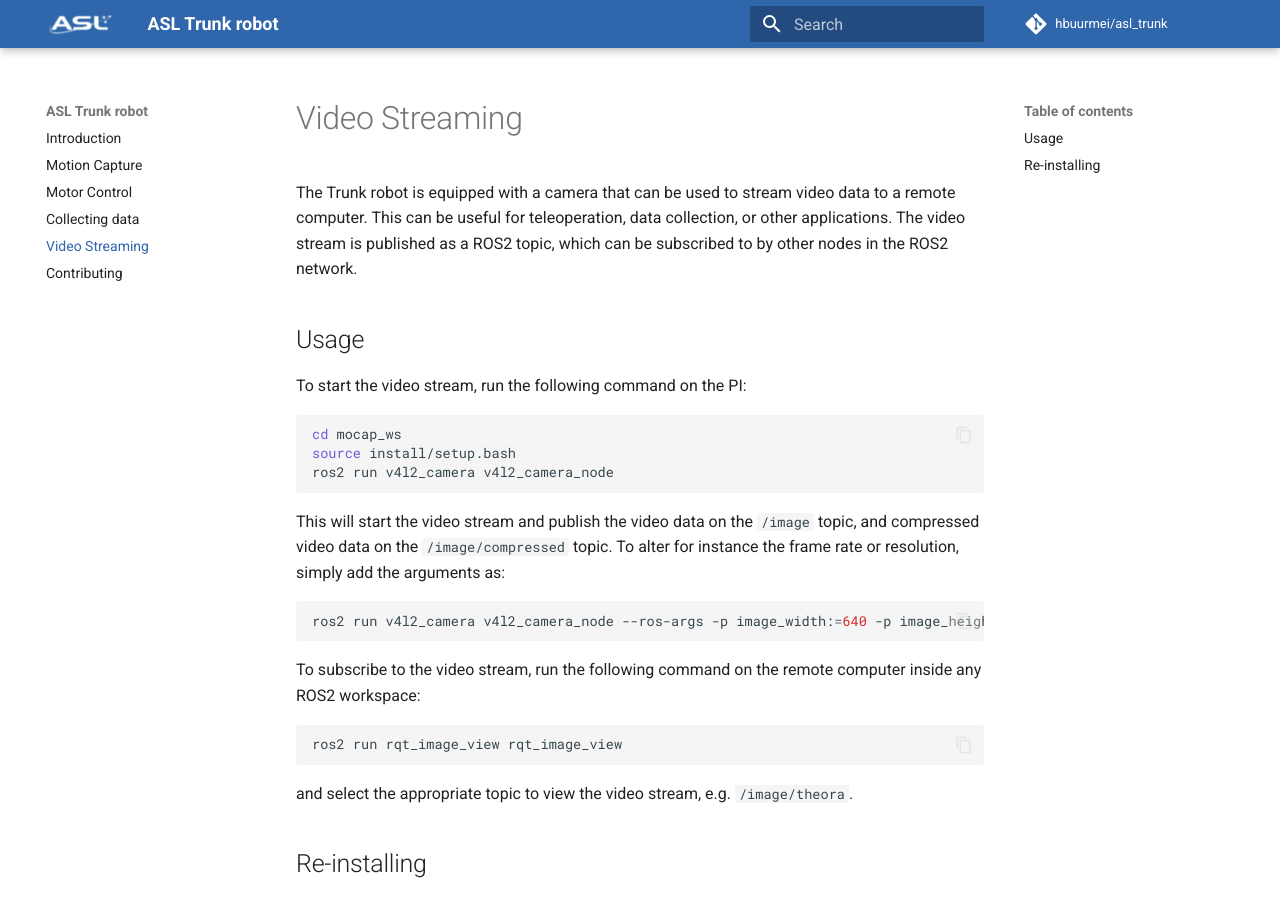
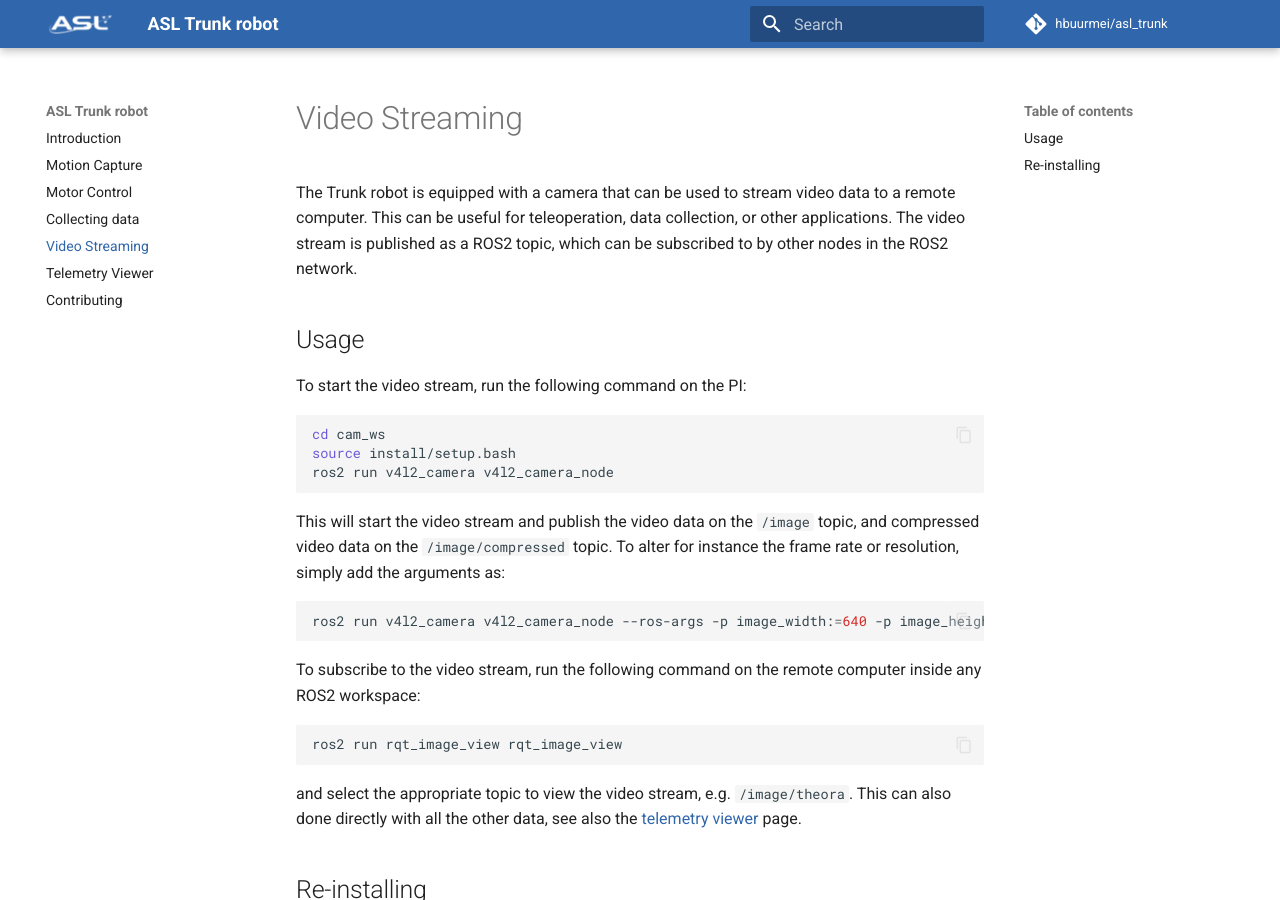
Before and after one commit to hbuurmei/asl_trunk, an MkDocs documentation site: the page built from docs/video_streaming.md, in a window 1280 px wide and 900 px high. Built offline with MkDocs 1.6.1 and Material for MkDocs 9.7.7, drawn with Linux system fonts in a browser that asks for light colours; comment, search, counter and statistics services are not loaded.

Commit message:
Add telemetry viewer page

````diff
--- a/docs/video_streaming.md
+++ b/docs/video_streaming.md
@@ -4,7 +4,7 @@
 ## Usage
 To start the video stream, run the following command on the PI:
 ```bash
-cd mocap_ws
+cd cam_ws
 source install/setup.bash
 ros2 run v4l2_camera v4l2_camera_node
 ```
@@ -19,6 +19,7 @@
 ros2 run rqt_image_view rqt_image_view
 ```
 and select the appropriate topic to view the video stream, e.g. `/image/theora`.
+This can also done directly with all the other data, see also the [telemetry viewer](telemetry_viewer.md) page.
 
 ## Re-installing
 For instance, [this tutorial](https://medium.com/swlh/raspberry-pi-ros-2-camera-eef8f8b94304) can be followed to re-install the camera driver.
--- a/mkdocs.yml
+++ b/mkdocs.yml
@@ -22,6 +22,7 @@
   - Motor Control: motor_control.md
   - Collecting data: collecting_data.md
   - Video Streaming: video_streaming.md
+  - Telemetry Viewer: telemetry_viewer.md
   - Contributing: contributing.md
 
 markdown_extensions:
````
Also changed, not shown: docs/telemetry_viewer.md (added, +19 -0 lines).
